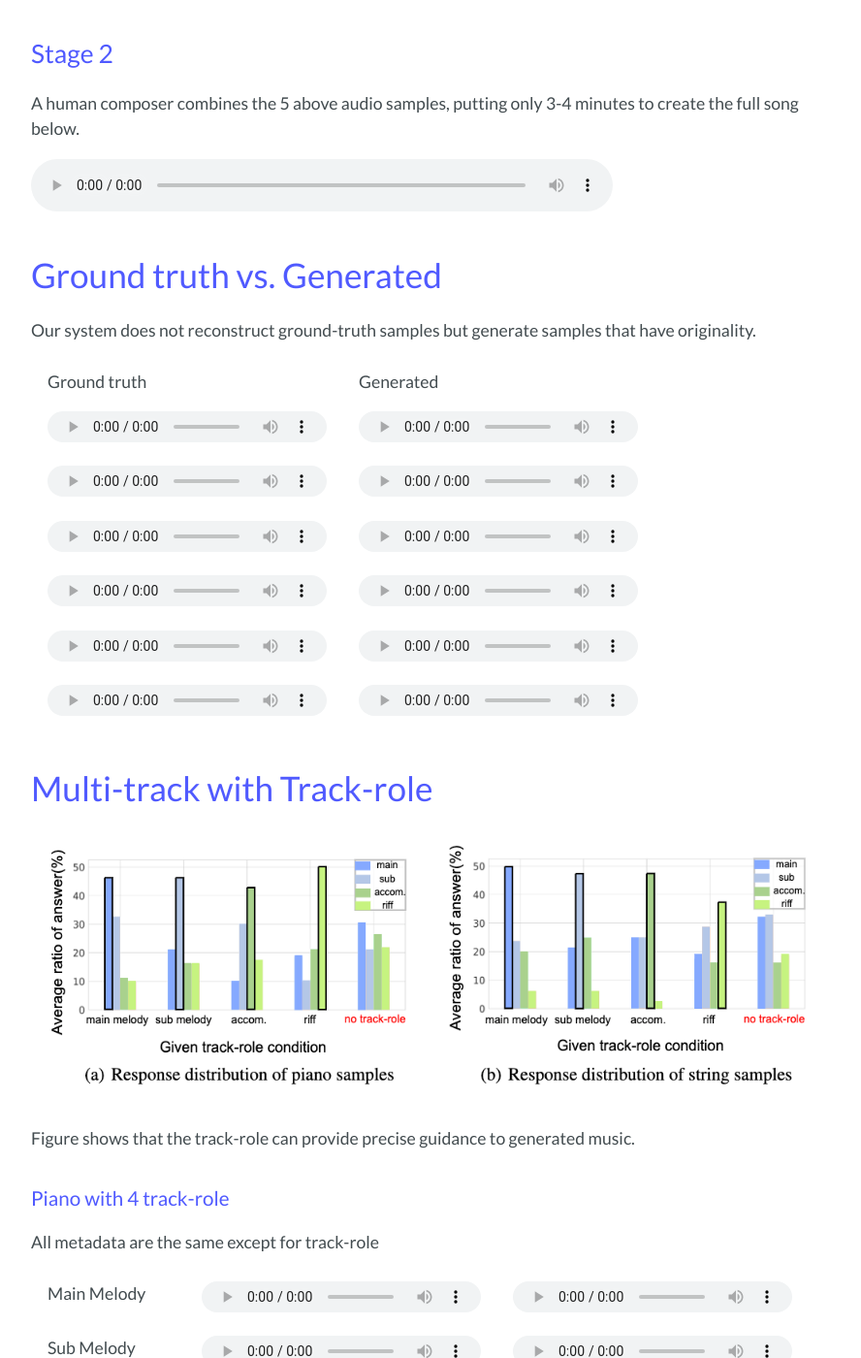
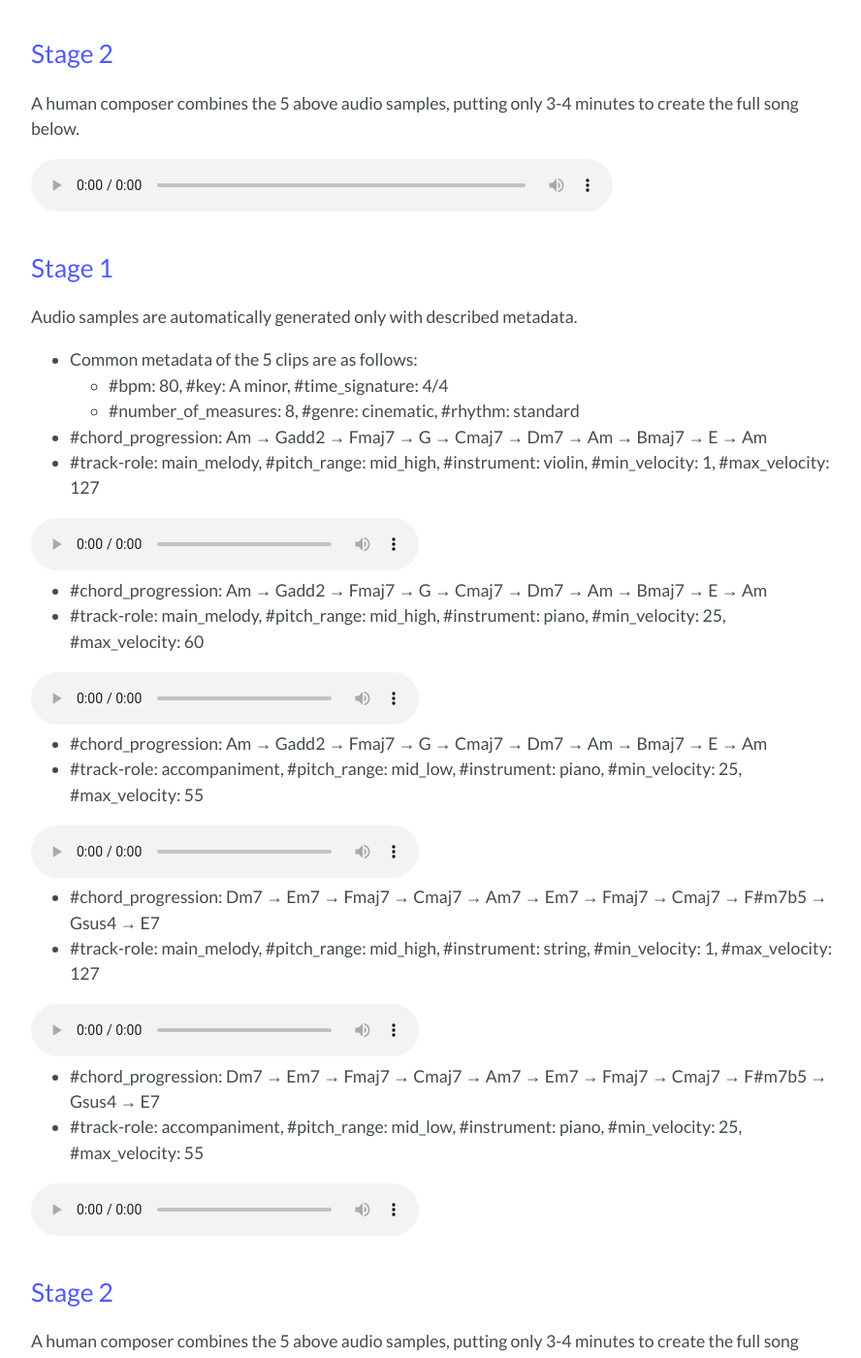
Before and after one commit to POZAlabs/ComMU, a Jekyll site: the page built from index.md, in a window 1280 px wide and 1400 px high, scrolled down 3458 px. Shown: the whole window at 97% size, without its empty margins (192-1080 px from the left). Built offline with Jekyll 4.4.1, drawn with Linux system fonts in a browser that asks for light colours; our own code applies the rules of GitHub Pages for plain Markdown files; some of the changed text lies outside the part shown.

Commit message:
Update index.md
add new stage 1

```diff
--- a/index.md
+++ b/index.md
@@ -82,6 +82,47 @@ A human composer combines the 5 above audio samples, putting only 3-4 minutes to
 <audio controls style="width: 600px;">
   <source src="./assets/audio_samples/track_role/newage_trackrole/newage_inspiring.mp3" type="audio/mpeg">
 </audio>
+
+## Stage 1
+Audio samples are automatically generated only with described metadata.
+ - Common metadata of the 5 clips are as follows:
+	  - #bpm: 80, #key: A minor, #time_signature: 4/4
+	  - #number_of_measures: 8, #genre: cinematic, #rhythm: standard
+
+
+- #chord_progression: Am → Gadd2 → Fmaj7 → G → Cmaj7 → Dm7 → Am → Bmaj7 → E → Am
+- #track-role: main_melody, #pitch_range: mid_high, #instrument: violin, #min_velocity: 1, #max_velocity: 127
+<audio controls style="width: 400px;">
+  <source src="./assets/audio_samples/track_role/cinematic_trackrole/violin_mainmelody.mp3" type="audio/mpeg">
+</audio>
+
+- #chord_progression: Am → Gadd2 → Fmaj7 → G → Cmaj7 → Dm7 → Am → Bmaj7 → E → Am
+- #track-role: main_melody, #pitch_range: mid_high, #instrument: piano, #min_velocity: 25, #max_velocity: 60
+<audio controls style="width: 400px;">
+  <source src="./assets/audio_samples/track_role/cinematic_trackrole/piano_mainmelody.mp3" type="audio/mpeg">
+</audio>
+
+- #chord_progression: Am → Gadd2 → Fmaj7 → G → Cmaj7 → Dm7 → Am → Bmaj7 → E → Am
+- #track-role: accompaniment, #pitch_range: mid_low, #instrument: piano, #min_velocity: 25, #max_velocity: 55
+<audio controls style="width: 400px;">
+  <source src="./assets/audio_samples/track_role/cinematic_trackrole/piano_accompaniment.mp3" type="audio/mpeg">
+</audio>
+
+- #chord_progression: Dm7 → Em7 → Fmaj7 → Cmaj7 → Am7 → Em7 → Fmaj7 → Cmaj7 → F#m7b5 → Gsus4 → E7
+- #track-role: main_melody, #pitch_range: mid_high, #instrument: string, #min_velocity: 1, #max_velocity: 127
+<audio controls style="width: 400px;">
+  <source src="./assets/audio_samples/track_role/cinematic_trackrole/string_mainmelody.mp3" type="audio/mpeg">
+</audio>
+
+- #chord_progression: Dm7 → Em7 → Fmaj7 → Cmaj7 → Am7 → Em7 → Fmaj7 → Cmaj7 → F#m7b5 → Gsus4 → E7
+- #track-role: accompaniment, #pitch_range: mid_low, #instrument: piano, #min_velocity: 25, #max_velocity: 55
+<audio controls style="width: 400px;">
+  <source src="./assets/audio_samples/track_role/cinematic_trackrole/piano_accompaniment2.mp3" type="audio/mpeg">
+</audio>
+
+## Stage 2
+A human composer combines the 5 above audio samples, putting only 3-4 minutes to create the full song below.
+
 
 
 # Ground truth vs. Generated
```
